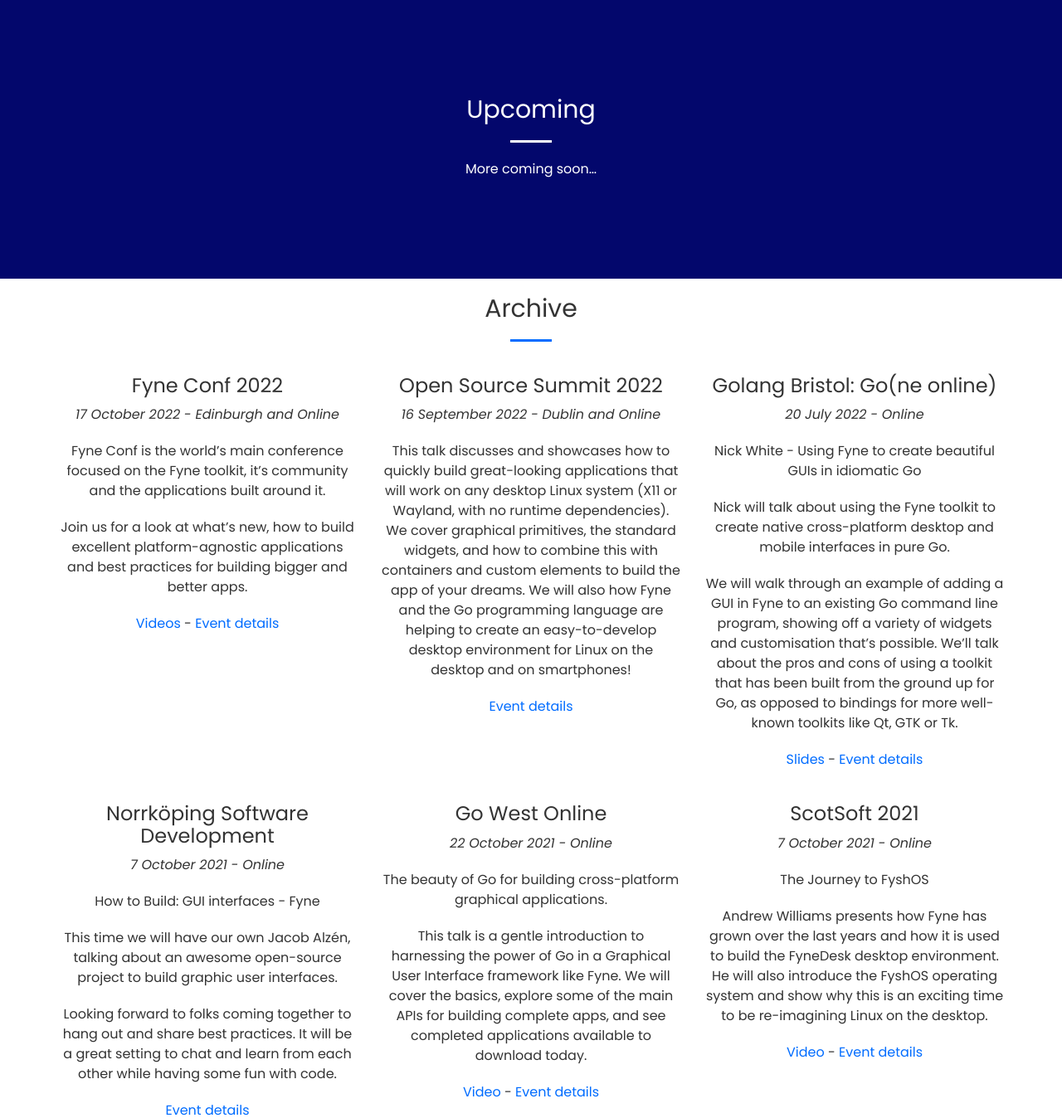
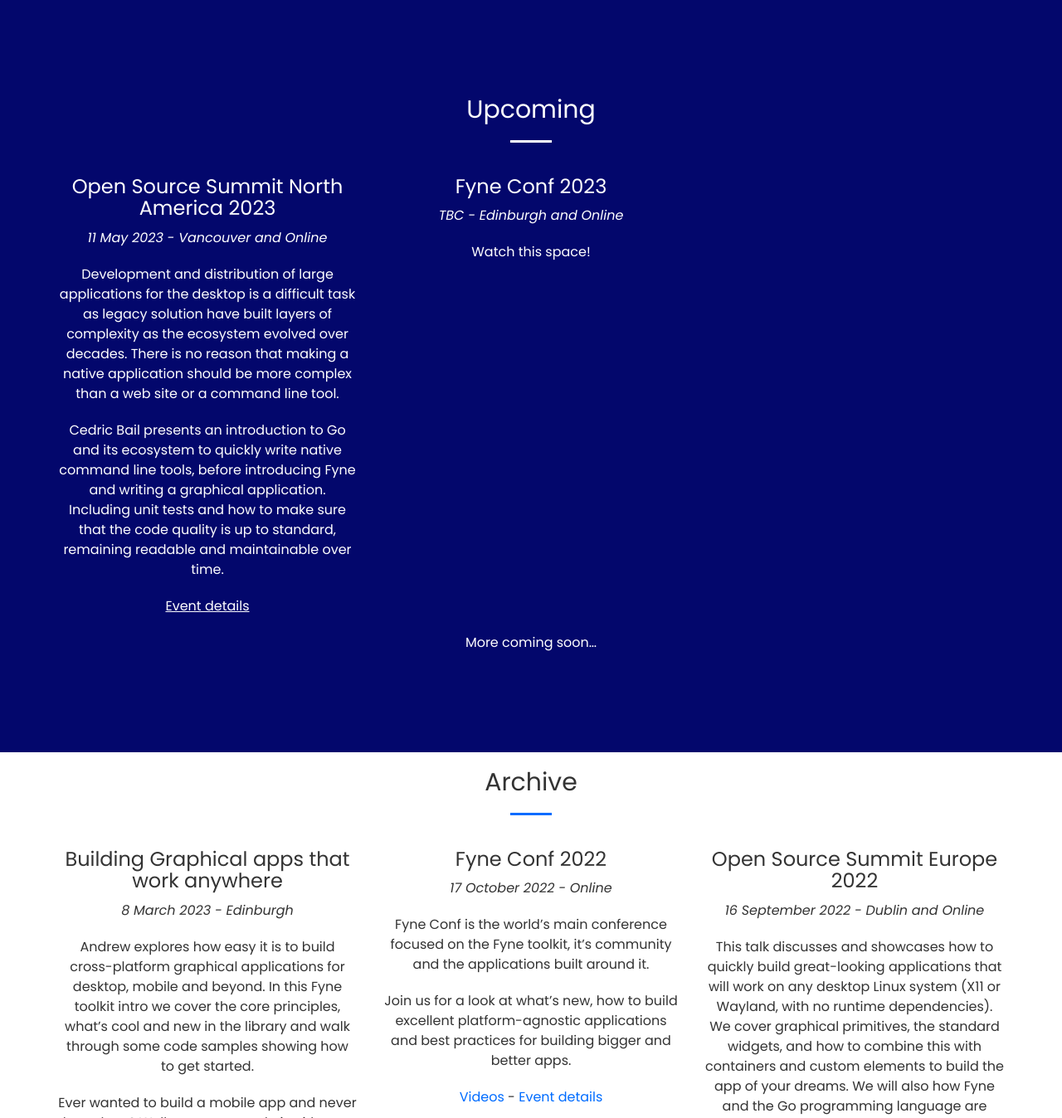
Before and after one commit to fyne-io/fyne-io.github.io, a Jekyll site: the page built from events/index.md, in a window 1280 px wide and 1400 px high, scrolled down 288 px, cut to the strip 52-1400 px from the top of the window. Shown: the whole strip at 83% size. Built offline with Jekyll 4.4.1, drawn with Linux system fonts in a browser that asks for light colours; some of the changed text lies outside the part shown.

Commit message:
Update to latest event info

```diff
--- a/events/index.md
+++ b/events/index.md
@@ -20,6 +20,32 @@
 </div>
 
 
+<div class="container">
+<div class="row">
+
+<div class="col-lg-4 text-center" markdown="1">
+### Open Source Summit North America 2023
+
+*11 May 2023 - Vancouver and Online*
+
+Development and distribution of large applications for the desktop is a difficult task as legacy solution have built layers of complexity as the ecosystem evolved over decades. There is no reason that making a native application should be more complex than a web site or a command line tool.
+
+Cedric Bail presents an introduction to Go and its ecosystem to quickly write native command line tools, before introducing Fyne and writing a graphical application. Including unit tests and how to make sure that the code quality is up to standard, remaining readable and maintainable over time.
+
+[Event details](https://ossna2023.sched.com/event/1LdyZ)
+</div>
+
+<div class="col-lg-4 text-center" markdown="1">
+### Fyne Conf 2023
+
+*TBC - Edinburgh and Online*
+
+Watch this space!
+</div>
+
+
+</div>
+</div>
 <div class="container">
 <div class="row">
 
@@ -53,9 +79,22 @@
 <div class="row">
 
 <div class="col-lg-4 text-center" markdown="1">
+### Building Graphical apps that work anywhere
+
+*8 March 2023 - Edinburgh*
+
+Andrew explores how easy it is to build cross-platform graphical applications for desktop, mobile and beyond.
+In this Fyne toolkit intro we cover the core principles, what's cool and new in the library and walk through some code samples showing how to get started.
+
+Ever wanted to build a mobile app and never knew how? Well now you can do it with your favourite language, come along to find out more!
+
+[Video excerpt](https://youtu.be/7HCDtv2ub8Q) - [Event details](https://www.meetup.com/edinburgh-golang-meetup/events/291468268/)
+</div>
+
+<div class="col-lg-4 text-center" markdown="1">
 ### Fyne Conf 2022
 
-*17 October 2022 - Edinburgh and Online*
+*17 October 2022 - Online*
 
 Fyne Conf is the world’s main conference focused on the Fyne toolkit, it’s community and the applications built around it.
 
@@ -65,7 +104,7 @@
 </div>
 
 <div class="col-lg-4 text-center" markdown="1">
-### Open Source Summit 2022
+### Open Source Summit Europe 2022
 
 *16 September 2022 - Dublin and Online*
 
@@ -73,6 +112,12 @@
 
 [Event details](https://osseu2022.sched.com/event/df4af1544d01a3d0cdc56aa688267898)
 </div>
+
+</div>
+</div>
+
+<div class="container">
+<div class="row">
 
 <div class="col-lg-4 text-center" markdown="1">
 ### Golang Bristol: Go(ne online)
@@ -88,11 +133,6 @@
 [Slides](https://github.com/nickjwhite/fynetalk-golangbristol2022) - [Event details](meetup.com/golang-bristol/events/286771024/)
 </div>
 
-</div>
-</div>
-
-<div class="container">
-<div class="row">
 
 <div class="col-lg-4 text-center" markdown="1">
 ### Norrköping Software Development
@@ -120,6 +160,12 @@
 [Video](https://www.youtube.com/watch?v=VESXrgCW50g) - [Event details](https://www.gowestconf.com/)
 </div>
 
+</div>
+</div>
+
+<div class="container">
+<div class="row">
+
 <div class="col-lg-4 text-center" markdown="1">
 ### ScotSoft 2021
 
@@ -132,12 +178,6 @@
 
 [Video](https://www.youtube.com/watch?v=PM5eoUbAX74) - [Event details](https://scotsoft.scot)
 </div>
-
-</div>
-</div>
-
-<div class="container">
-<div class="row">
 
 <div class="col-lg-4 text-center" markdown="1">
 ### Fyne Conf 2021
@@ -165,6 +205,11 @@
 [Event details](https://www.meetup.com/Golang-London/events/277980998/)
 </div>
 
+</div>
+</div>
+
+<div class="container">
+<div class="row">
 
 <div class="col-lg-4 text-center" markdown="1">
 ### FOSDEM 2021
@@ -178,12 +223,6 @@
 [Video](https://youtu.be/u59FDlJ-Ss0) -
 [Event details](https://fosdem.org/2021/schedule/event/goguifyne/)
 </div>
-
-</div>
-</div>
-
-<div class="container">
-<div class="row">
 
 <div class="col-lg-4 text-center" markdown="1">
 ### Fyne Conf 2020
@@ -218,6 +257,12 @@
 [Event details](https://gophercon.com.au/#speakers)
 </div>
 
+</div>
+</div>
+
+<div class="container">
+<div class="row">
+
 <div class="col-lg-4 text-center" markdown="1">
 ### Fyne Conf 2019
 
@@ -239,12 +284,6 @@
 [Event details](https://www.meetup.com/golangvan/events/263156126/)
 </div>
 
-</div>
-</div>
-
-<div class="container">
-<div class="row">
-
 <div class="col-lg-4 text-center" markdown="1">
 ### Easily build cross platform graphical applictions with Fyne
 
@@ -255,6 +294,12 @@
 [Video](https://youtu.be/jbsYrrNiqAs) -
 [Event details](https://golab.io/agenda/session/158941)
 </div>
+
+</div>
+</div>
+
+<div class="container">
+<div class="row">
 
 <div class="col-lg-4 text-center" markdown="1">
 ### A Fyne Update
```
